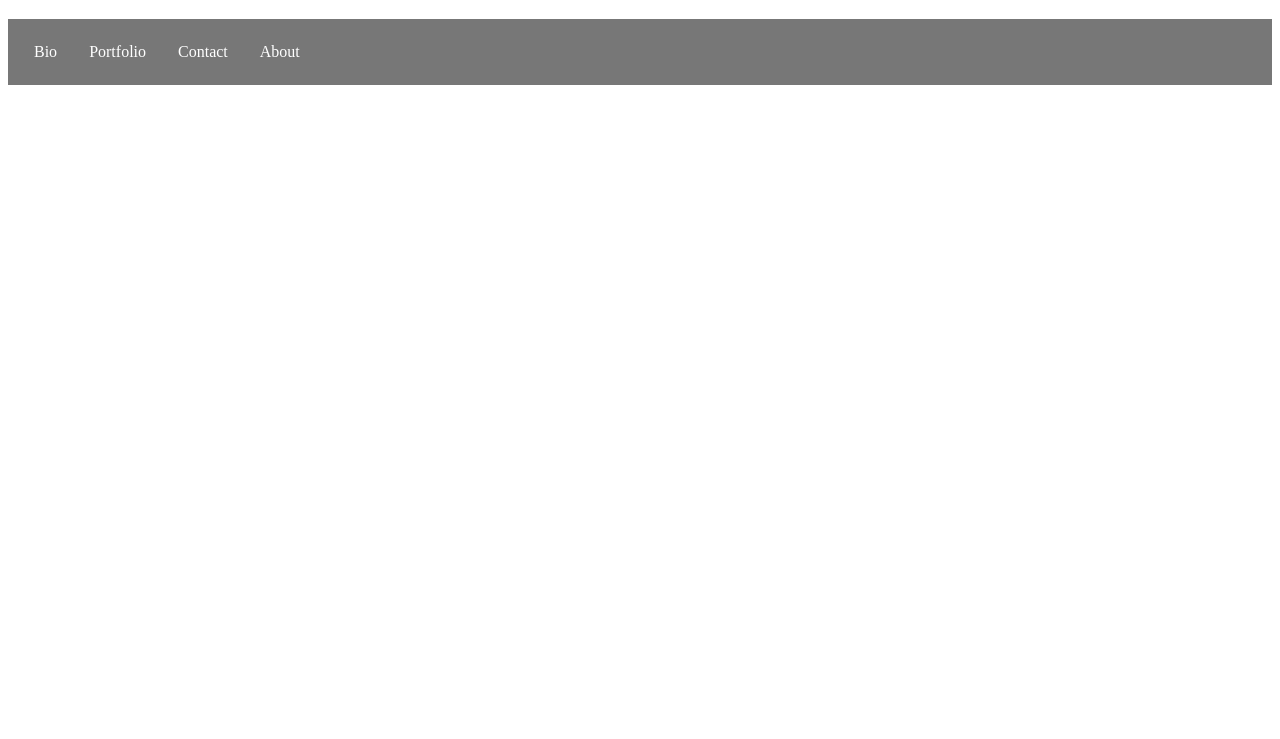
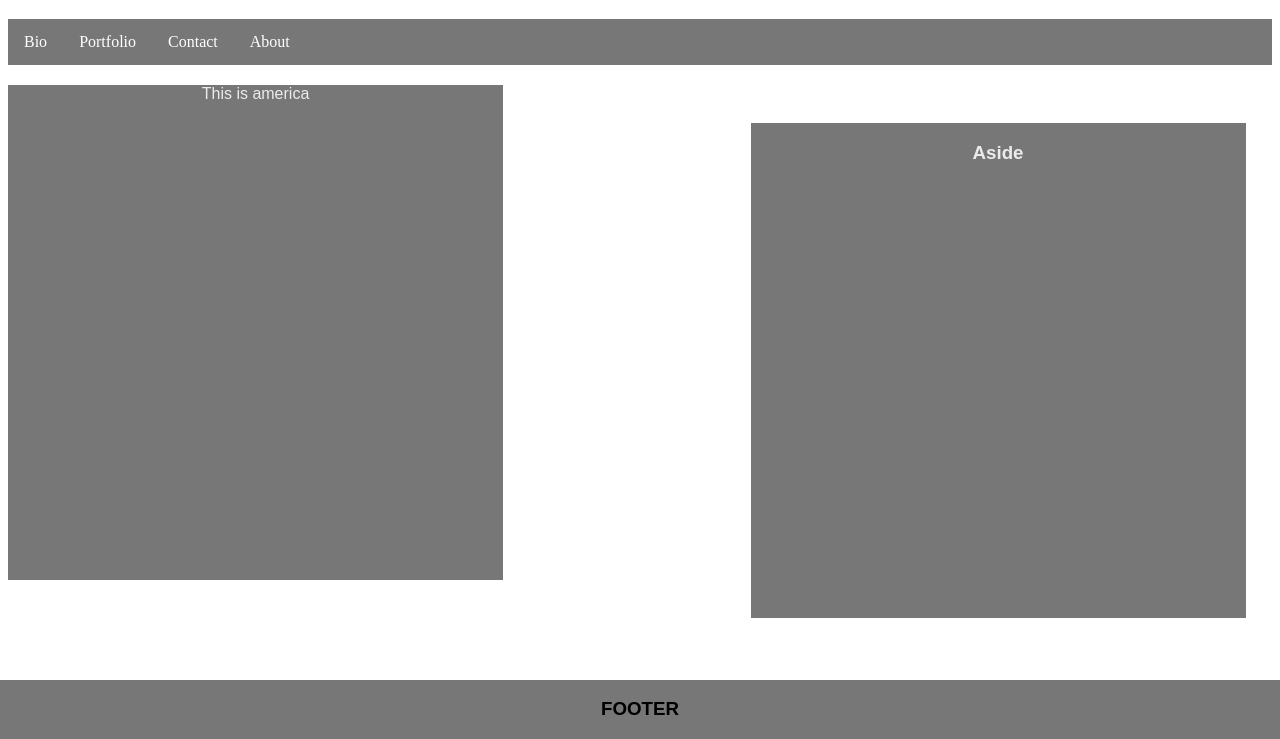
Before and after one commit to rachitvijay17/HW_Wireframe, a plain HTML site: page index.html in a window 1280 px wide. Shown: the part 61-800 px from the top of the page. Drawn offline with Linux system fonts and the light colour scheme.

Commit message:
getting there

```diff
--- a/index.html
+++ b/index.html
@@ -10,8 +10,13 @@
 
 <body>
 
+    <header>
+        <h1>Header</h1>
 
-    <h1>Header</h1>
+
+    </header>
+
+
 
     <ul>
         <li><a href="Bio">Bio</a></li>
@@ -23,7 +28,27 @@
 
     <div class="container">
 
+        <section id="article">
+            <header>This is america</header>
 
+
+
+            <section id="aside">
+
+                <header>
+                    <h1>Aside</h1>
+                </header>
+
+
+
+
+
+            </section>
+            <section id="footer">
+                <footer>
+                    <h1>FOOTER</h1>
+                </footer>
+            </section>
 
 </body>
 
--- a/style.css
+++ b/style.css
@@ -1,4 +1,4 @@
-h1 {
+header {
   font-family: Arial, Helvetica, sans-serif;
   color: #ebebeb;
   text-align: center;
@@ -8,11 +8,12 @@ h1 {
 ul {
   list-style-type: none;
   margin: 0;
-  padding: 10px;
+  padding: 0;
   display: block;
   background-color: #777;
   overflow: hidden;
 }
+
 li {
   float: left;
 }
@@ -27,3 +28,39 @@ li a {
 li a:hover {
   background-color: #111;
 }
+
+#article {
+  display: block;
+  background-color: #777;
+  margin-top: 20px;
+  margin-bottom: 20px;
+  width: 495px;
+  height: 495px;
+}
+
+#aside {
+  display: block;
+  background-color: #777;
+  margin-top: 20px;
+  margin-left: 150%;
+  margin-bottom: 20px;
+  width: 495px;
+  height: 495px;
+}
+.container {
+  margin: 0 auto;
+}
+
+#article,
+#aside {
+  float: left;
+}
+#footer {
+  position: fixed;
+  left: 0;
+  bottom: 0;
+  width: 100%;
+  background-color: #777;
+  text-align: center;
+  font-family: Arial, Helvetica, sans-serif;
+}
```
